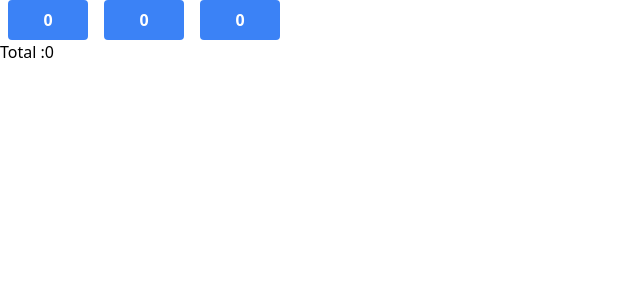
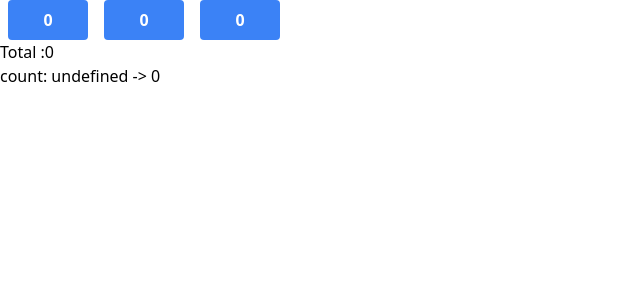
Before and after one commit to fancn21th/0_196_Vue3_For_Newbie, a Vue app: page / in a window 1280 px wide. Shown: the top 300 px of the page, without its empty margins (0-640 px from the left). Built offline with nearby package versions, Linux system fonts and the light colour scheme.

Commit message:
watch and ref

```diff
--- a/src/App.vue
+++ b/src/App.vue
@@ -21,6 +21,11 @@
     </button>
 
     <p>Total :{{ total }}</p>
+    <ul>
+      <li v-for="his in history" :key="his">
+        {{ his }}
+      </li>
+    </ul>
   </div>
 </template>
 
@@ -33,6 +38,7 @@ export default {
   setup() {
     // ref <--> number, string
     const count = ref(0);
+    const history = ref([]);
     // reactive <--> {}
     const numbers = reactive({
       foo: 0,
@@ -54,8 +60,22 @@ export default {
     // watch
     watch(
       numbers,
-      (newValue) => {
-        console.log(newValue);
+      (newValue, oldValue) => {
+        if (oldValue && oldValue !== newValue) {
+          console.log(`foo: ${oldValue.foo} -> ${newValue.foo}`);
+          console.log(`bar: ${oldValue.bar} -> ${newValue.bar}`);
+        }
+      },
+      {
+        immediate: true,
+      }
+    );
+    watch(
+      [count],
+      ([newValue], [oldValue]) => {
+        if (oldValue !== newValue) {
+          history.value.push(`count: ${oldValue} -> ${newValue}`);
+        }
       },
       {
         immediate: true,
@@ -67,6 +87,7 @@ export default {
     });
     return {
       count,
+      history,
       numbers,
       increment,
       increase,
```
